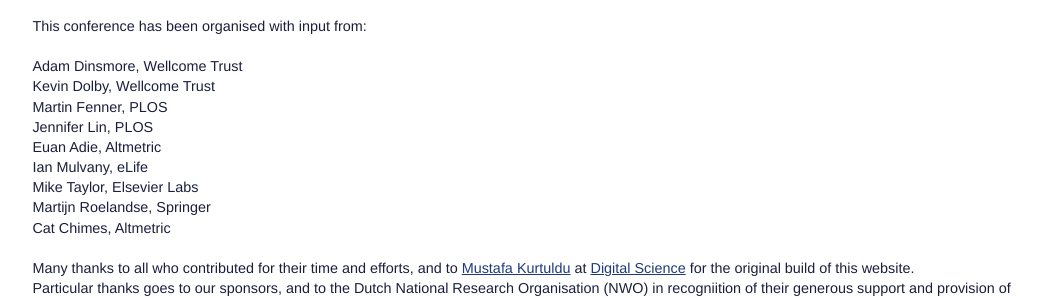
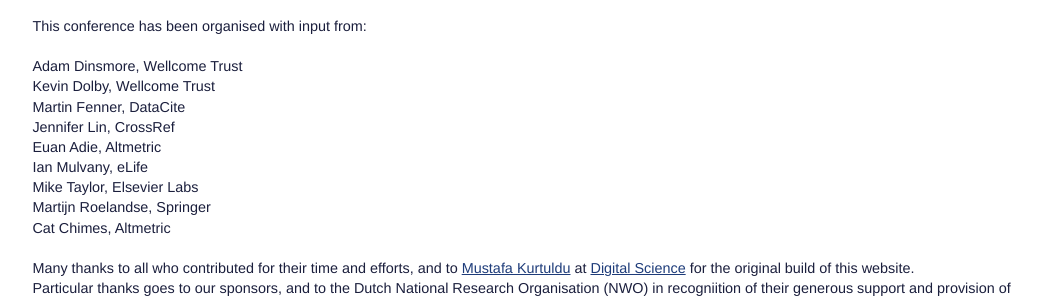
Before and after one commit to amconference/amconference.github.io, a Jekyll site: the page built from organising_committee/index.html, in a window 1280 px wide. Shown: the part 195-493 px from the top of the page, without its empty margins (112-1167 px from the left). Built offline with Jekyll 4.4.1, drawn with Linux system fonts in a browser that asks for light colours; nearby versions of some CDN libraries.

Commit message:
org_changes

```diff
--- a/_layouts/organising.html
+++ b/_layouts/organising.html
@@ -10,8 +10,8 @@
 <br/>
 Adam Dinsmore, Wellcome Trust<br/>
 Kevin Dolby, Wellcome Trust<br/>
-Martin Fenner, PLOS<br/>
-Jennifer Lin, PLOS<br/>
+Martin Fenner, DataCite<br/>
+Jennifer Lin, CrossRef<br/>
 Euan Adie, Altmetric <br/>
 Ian Mulvany, eLife<br/>
 Mike Taylor, Elsevier Labs<br/>
```
